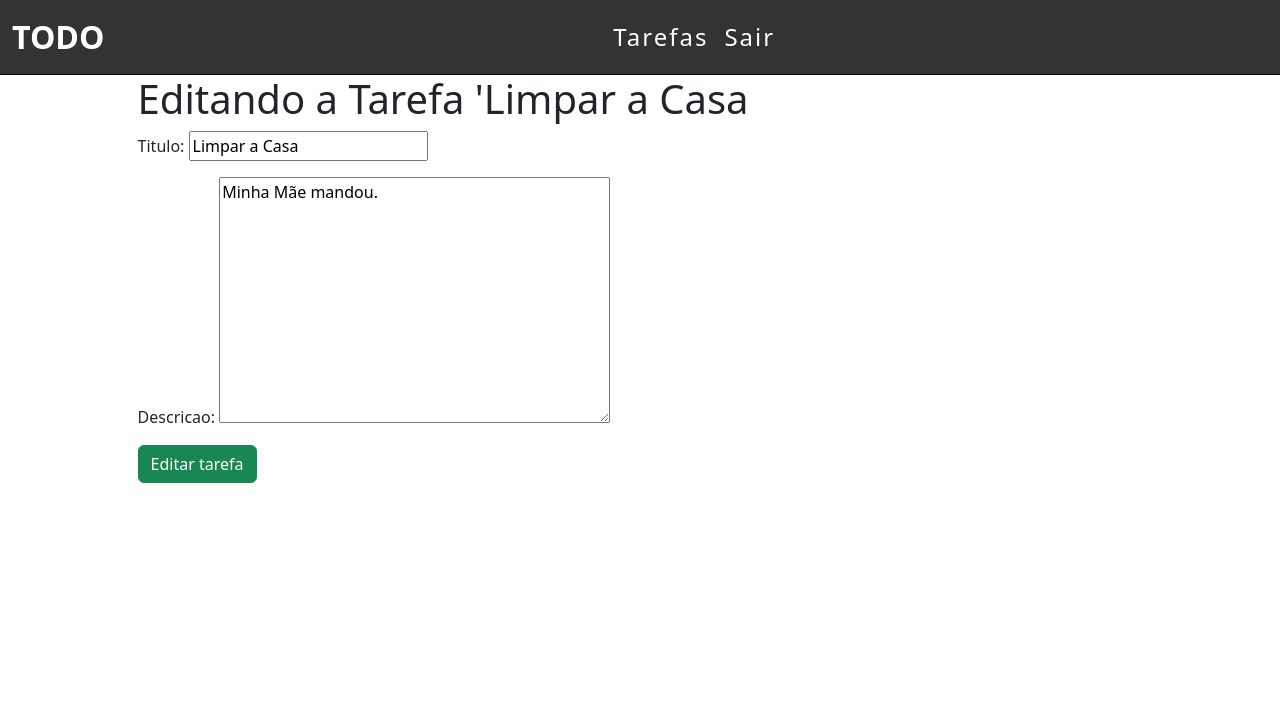
After one commit to GNeidson/Django_aula_senac, a Django app: page /edit/1 in a window 1280 px wide. The commit adds this page. Shown: the top 723 px of the page. Run offline with Django 5.2, Linux system fonts and the light colour scheme; data comes from the database, SQL or seed files in the repository; both versions use the stored data as it was after the commit.

Commit message:
Aula_01_Atualização
Atualização dia 09_05.

```diff
--- /dev/null
+++ b/tarefas/forms.py
@@ -0,0 +1,8 @@
+from django import forms
+
+from .models import Tarefas
+
+class TarefaForm(forms.ModelForm):
+    class Meta:
+        model = Tarefas
+        fields = ('titulo', 'descricao')
--- a/tarefas/urls.py
+++ b/tarefas/urls.py
@@ -3,4 +3,8 @@ from . import views
 
 urlpatterns = [
     path('', views.listaTarefa, name='lista-tarefa'),
+    path('tarefa/<int:id>', views.tarefaView, name='tarefa-view'),
+    path('novaTarefa/', views.novaTarefa, name='nova-tarefa'),
+    path('edit/<int:id>', views.editTarefa, name='edit-tarefa'),
+    path('delete/<int:id>', views.deleteTarefa, name='delete-tarefa'),
 ]
--- a/tarefas/views.py
+++ b/tarefas/views.py
@@ -1,6 +1,47 @@
-from django.shortcuts import render
+from django.shortcuts import render, get_object_or_404, redirect
+from .models import Tarefas
+from .forms import TarefaForm
 
 # Create your views here.
 
 def listaTarefa(request):
-    return render(request, 'tarefas/list.html')
+    tarefas_list = Tarefas.objects.all().order_by('-created_at')
+    return render(request, 'tarefas/list.html', {'tarefas':tarefas_list})
+
+def tarefaView(request, id):
+    tarefa = get_object_or_404(Tarefas, pk=id)
+    return render(request, 'tarefas/tarefa.html', {'tarefa':tarefa})
+
+def novaTarefa(request):
+
+    if request.method == 'POST':
+        form = TarefaForm(request.POST)
+
+        if form.is_valid():
+            tarefa = form.save()
+            tarefa.save()
+            return redirect('/')
+
+    else:
+        form = TarefaForm()
+        return render(request, 'tarefas/addTarefa.html', {'form':form})
+
+def editTarefa(request, id):
+    tarefa = get_object_or_404(Tarefas, pk=id)
+    form = TarefaForm(instance=tarefa)
+
+    if(request.method == 'POST'):
+        form = TarefaForm(request.POST, instance=tarefa)
+
+        if(form.is_valid()):
+            tarefa.save()
+            return redirect('/')
+        else:
+            return render(request, 'tarefas/editTarefa.html', {'form':form, 'tarefa':tarefa})
+    else:
+        return render(request, 'tarefas/editTarefa.html', {'form':form , 'tarefa': tarefa})
+
+def deleteTarefa(request, id):
+    tarefa = get_object_or_404(Tarefas, pk=id)
+    tarefa.delete()
+    return redirect('/')
--- a/templates/base.html
+++ b/templates/base.html
@@ -15,7 +15,7 @@
     <header>
         <nav class="navbar navbar-expand-sm navbar-dark bg-dark">
             <div class="container-fluid">
-                <a class="navbar-brand" href="javascript:void(0)">TODO</a>
+                <a class="navbar-brand" href="/">TODO</a>
                 <button class="navbar-toggler" type="button" data-bs-toggle="collapse" data-bs-target="#mynavbar">
                     <span class="navbar-toggler-icon"></span>
                 </button>
--- /dev/null
+++ b/templates/tarefas/editTarefa.html
@@ -0,0 +1,19 @@
+{% extends 'base.html' %}
+
+{% block title%} Editando a Tarefa {% endblock %}
+
+{% block content %}
+
+<div class="list-div">
+    <h1>Editando a Tarefa '{{tarefa.titulo}}</h1>
+
+    <form method="POST">
+        {% csrf_token %}
+        {{ form.as_p}}
+
+        <input type="submit" class="btn btn-success"
+        value="Editar tarefa">
+    </form>
+
+</div>
+{% endblock %}
```
Also changed, not shown: templates/tarefas/addTarefa.html (added, +19 -0 lines), templates/tarefas/list.html (+6 -6 lines), templates/tarefas/tarefa.html (added, +15 -0 lines), db.sqlite3.
